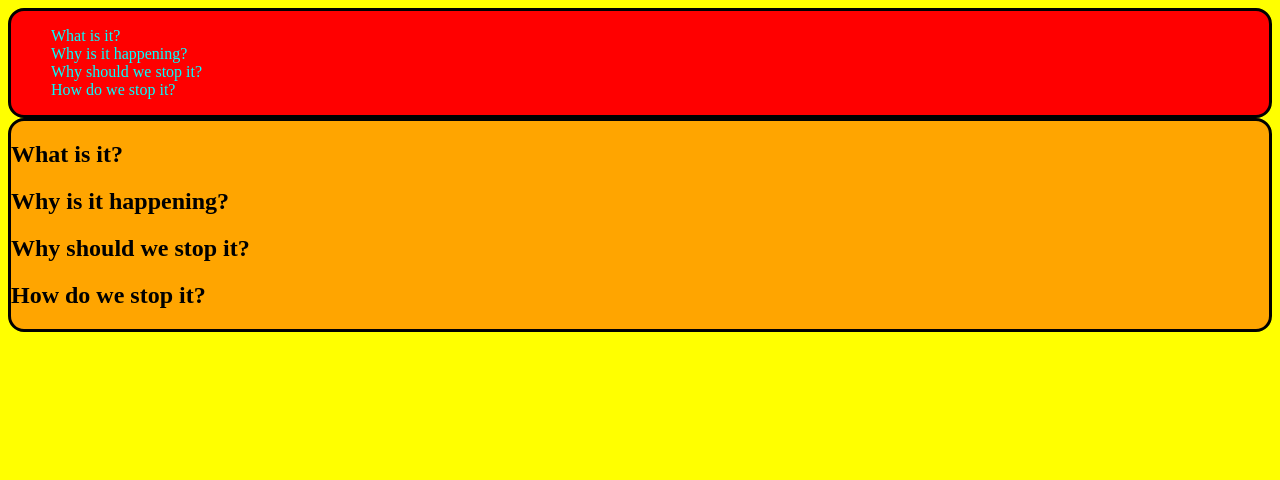
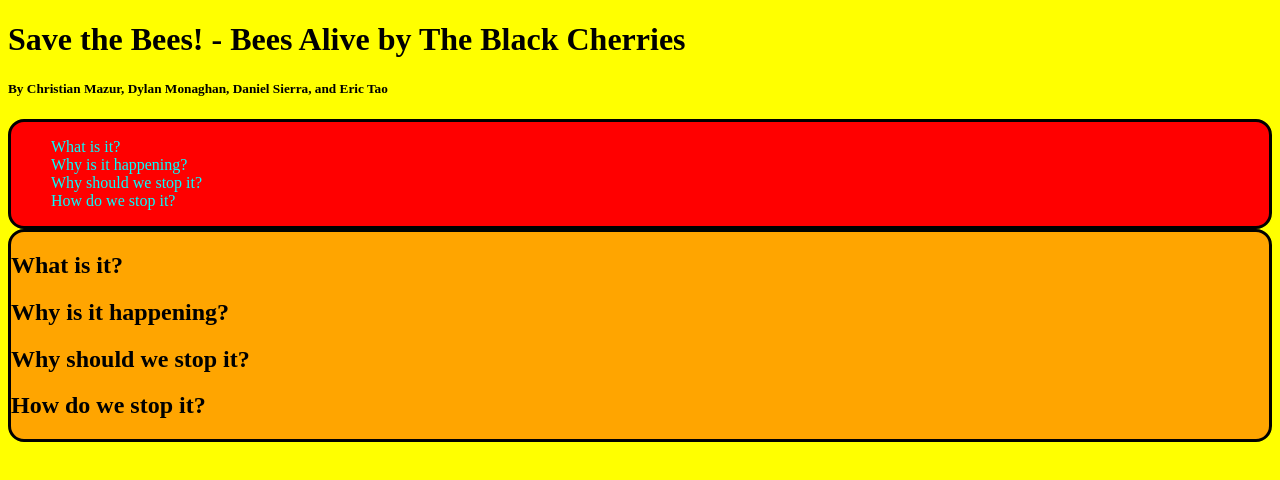
Before and after one commit to Kroiririoroirkk/bees-alive, a plain HTML site: page index.html in a window 1280 px wide. Drawn offline with Linux system fonts and the light colour scheme.

Commit message:
Update index.html
Added header.

```diff
--- a/index.html
+++ b/index.html
@@ -7,6 +7,8 @@
   </head>
   <body>
     <header>
+      <h1>Save the Bees! - Bees Alive by The Black Cherries</h1>
+      <h5>By Christian Mazur, Dylan Monaghan, Daniel Sierra, and Eric Tao</h5>
     </header>
     <nav>
       <ul>
```
